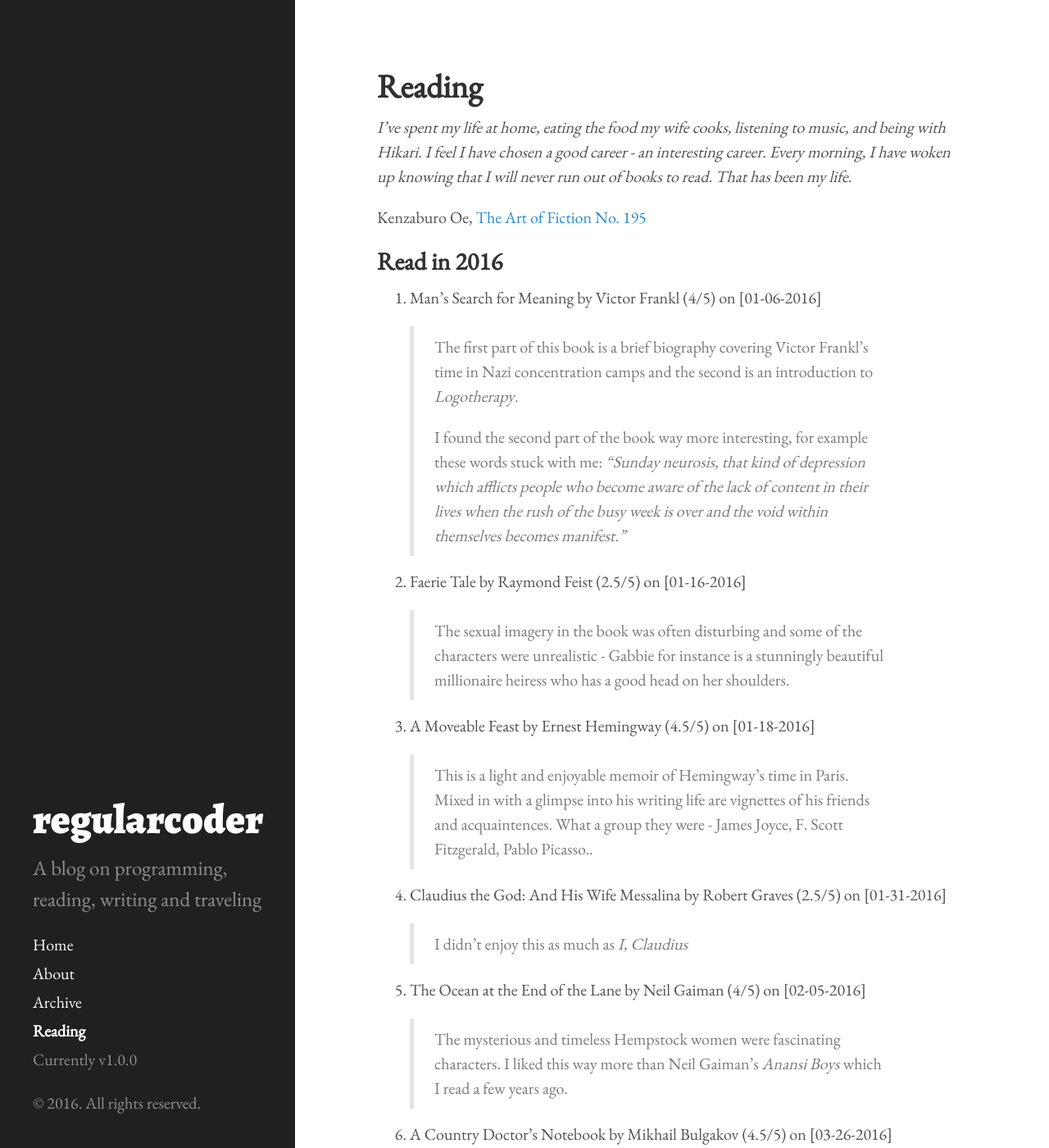
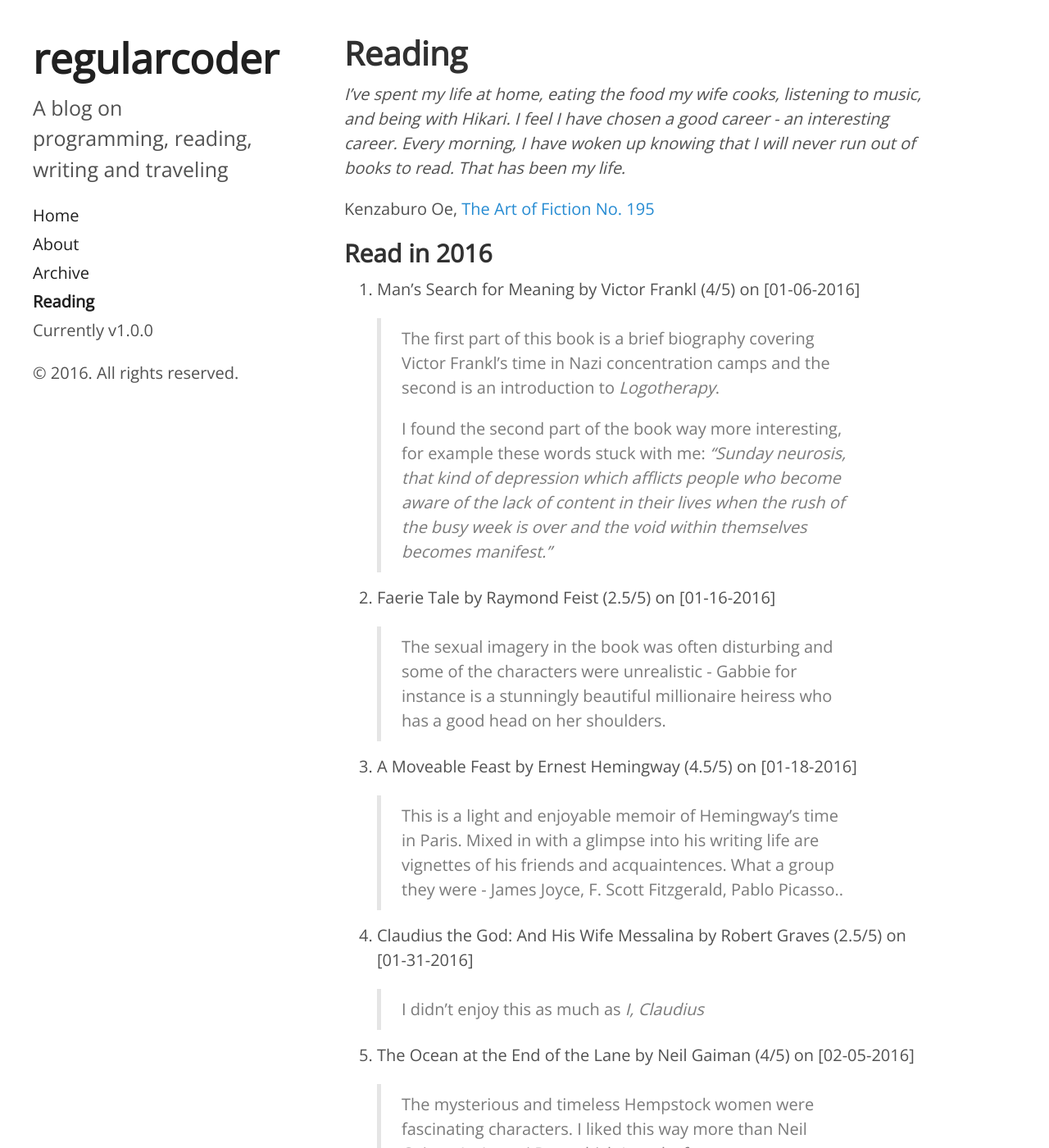
Before and after one commit to regularcoder/regularcoder, a Jekyll site: the page built from reading.md, in a window 1280 px wide and 1400 px high. Shown: the whole window at 82% size. Built offline with Jekyll 4.4.1, drawn with Linux system fonts in a browser that asks for light colours; comment, search, counter and statistics services are not loaded; some of the changed text lies outside the part shown.

Commit message:
Customized CSS to have more whitespace

```diff
--- a/_includes/head.html
+++ b/_includes/head.html
@@ -18,7 +18,7 @@
   <link rel="stylesheet" href="{{ site.baseurl }}public/css/poole.css">
   <link rel="stylesheet" href="{{ site.baseurl }}public/css/syntax.css">
   <link rel="stylesheet" href="{{ site.baseurl }}public/css/hyde.css">
-  <link href='https://fonts.googleapis.com/css?family=EB+Garamond|Alegreya:900' rel='stylesheet' type='text/css'>
+  <link href='https://fonts.googleapis.com/css?family=Open+Sans' rel='stylesheet' type='text/css'>
 
   <!-- Icons -->
   <link rel="apple-touch-icon-precomposed" sizes="144x144" href="{{ site.baseurl }}public/apple-touch-icon-144-precomposed.png">
--- a/public/css/hyde.css
+++ b/public/css/hyde.css
@@ -32,7 +32,7 @@
  */
 
 html {
-  font-family: "EB Garamond", Helvetica, Arial, sans-serif;
+  font-family: "Open Sans", Helvetica, Arial, sans-serif;
 }
 @media (min-width: 48em) {
   html {
@@ -56,8 +56,7 @@
 .sidebar {
   text-align: center;
   padding: 2rem 1rem;
-  color: rgba(255,255,255,.5);
-  background-color: #202020;
+  background-color: #fff;
 }
 @media (min-width: 48em) {
   .sidebar {
@@ -72,14 +71,13 @@
 
 /* Sidebar links */
 .sidebar a {
-  color: #fff;
+  color: #202020;
 }
 
 /* About section */
 .sidebar-about h1 {
-  color: #fff;
+  color: #202020;
   margin-top: 0;
-  font-family: "Alegreya", serif;
   font-size: 2.5rem;
 }
 
@@ -109,7 +107,6 @@
   .sidebar-sticky {
     position: absolute;
     right:  1rem;
-    bottom: 1rem;
     left:   1rem;
   }
 }
@@ -122,7 +119,7 @@
  */
 
 .content {
-  padding-top:    4rem;
+  padding-top:    2rem;
   padding-bottom: 4rem;
 }
 
@@ -136,7 +133,6 @@
 
 @media (min-width: 64em) {
   .content {
-    margin-left: 22rem;
     margin-right: 4rem;
   }
 }
```
Also changed, not shown: archive.md (+1 -1 lines), reading.md (+10 -0 lines).
